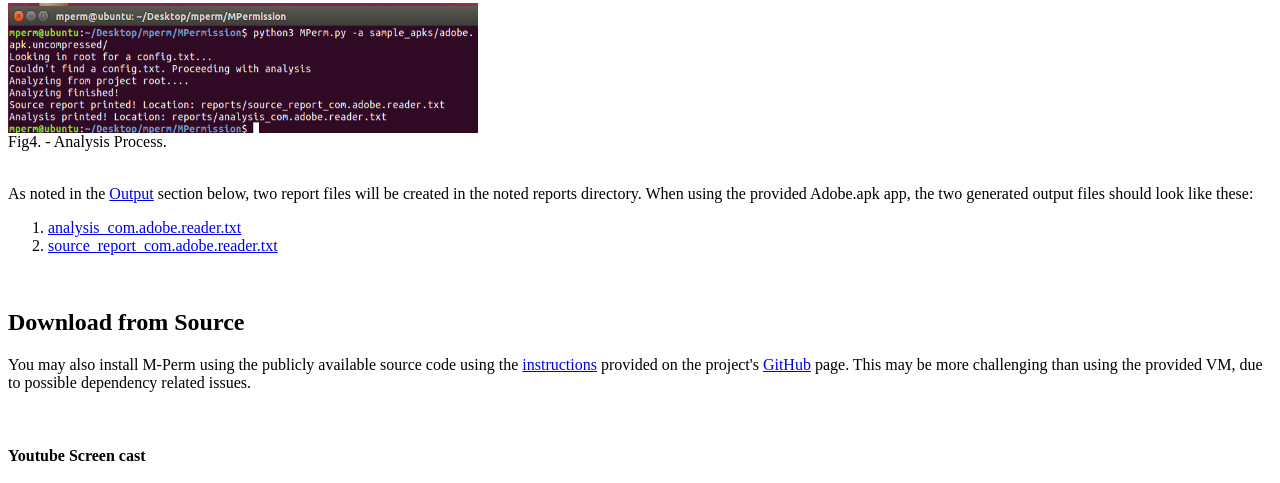
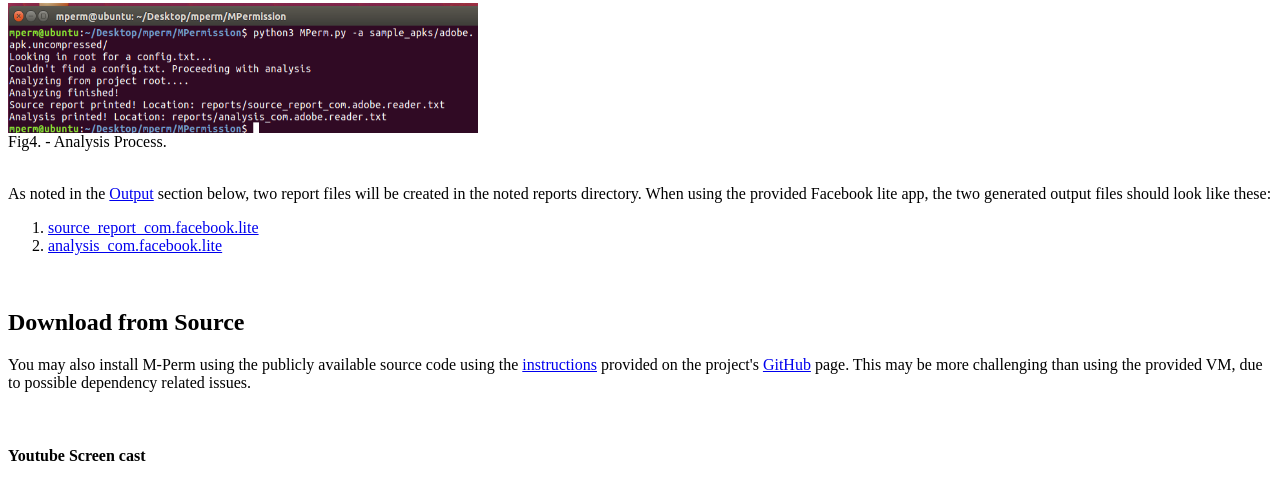
Before and after one commit to MPerm/Mperm.github.io, a plain HTML site: page pages/documentation.html in a window 1280 px wide. Shown: the part 1368-1851 px from the top of the page. Drawn offline with Linux system fonts and the light colour scheme; files whose address does not match are found by name.

Commit message:
updated external file link

```diff
--- a/pages/documentation.html
+++ b/pages/documentation.html
@@ -59,11 +59,19 @@ Once you have <i>resumed the VM's suspension</i>, you will screen a screen simil
 <br />
 
 
-<p>As noted in the <a href="#output">Output</a> section below, two report files will be created in the noted reports directory. When using the provided Adobe.apk app, the two generated output files should look like these:
+<p>As noted in the <a href="#output">Output</a> section below, two report files will be created in the noted reports directory. When using the provided Facebook lite app, the two generated output files should look like these:
 
 <ol>
+<!--
   <li><a href="pages/files/analysis_com.adobe.reader.txt" target="_blank">analysis_com.adobe.reader.txt</a></li>
   <li><a href="pages/files/source_report_com.adobe.reader.txt" target="_blank">source_report_com.adobe.reader.txt</a></li>
+  -->
+
+
+  <li><a href="pages/files/source_report_com.facebook.lite" target="_blank">source_report_com.facebook.lite</a></li>
+  <li><a href="pages/files/analysis_com.facebook.lite" target="_blank">analysis_com.facebook.lite</a></li>
+
+
 </ol>
 
 </p>
```
